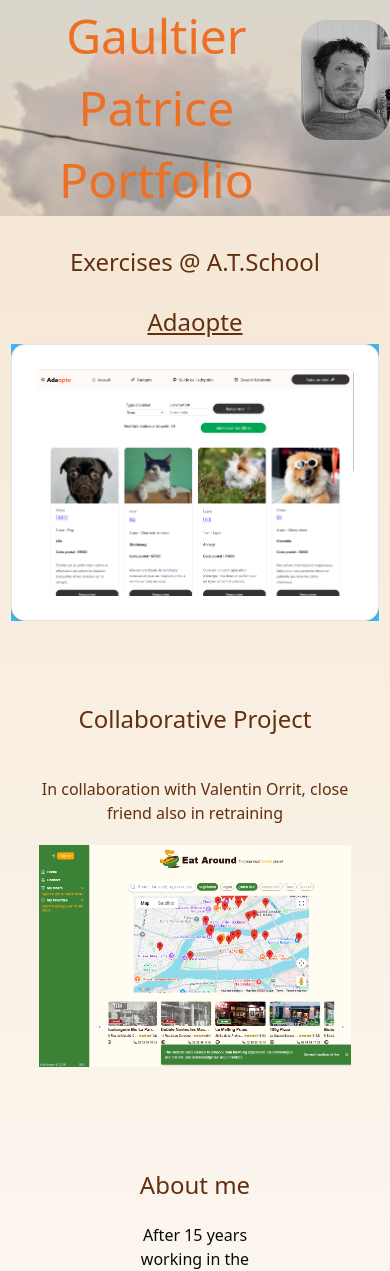
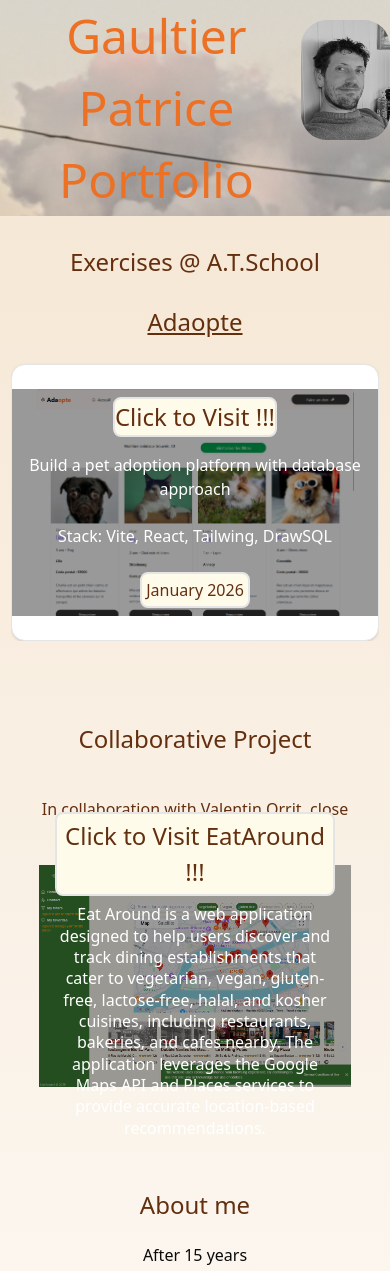
Before and after one commit to gaultierpatrice/portfolioGP, a React (Vite) app: page / in a window 390 px wide. Shown: the top 1271 px of the page. Built offline with nearby package versions, Linux system fonts and the light colour scheme; a web font is replaced by a local one.

Commit message:
fix: made hover text visible on mobile

```diff
--- a/src/components/Exercise.tsx
+++ b/src/components/Exercise.tsx
@@ -13,14 +13,14 @@
     <div id="carousel" className="mt-2 w-full flex flex-col items-center">
       <h2 className="p-5 ">Exercises @ A.T.School</h2>
       <Carousel opts={{ loop: true }} className="">
-        <CarouselContent className="w-sm md:w-md lg:w-lg">
+        <CarouselContent className="w-sm md:w-md lg:w-md">
           {exercises.map((exercise, index) => (
             <CarouselItem key={index}>
-              <h2 className="py-1 underline">{exercise.title}</h2>
+              <h2 className="py-1 underline mb-5">{exercise.title}</h2>
               <a
                 href={exercise.link}
                 target="_blank"
-                className="group relative block bg-sky-500/75"
+                className="group relative block"
               >
                 <Card>
                   <CardContent className="relative flex flex-col items-center w-full">
@@ -28,13 +28,18 @@
                       <img
                         src={exercise.image}
                         alt={`${exercise.title} screenshot`}
-                        className=" rounded  w-full h-auto transition-opacity duration-300 group-hover:opacity-30"
+                        className="rounded w-full h-auto md:transition-opacity md:duration-300 md:group-hover:opacity-30"
                       />
                     )}
 
                     <div
-                      className="absolute inset-0 flex flex-col items-center justify-around text-center
-                opacity-0 group-hover:opacity-100 transition-opacity duration-300 bg-black/60 text-white"
+                      className="
+                            absolute inset-0 flex flex-col items-center justify-around text-center
+                            bg-black/40 text-white
+                            opacity-100 md:opacity-0
+                            md:group-hover:opacity-100
+                            transition-opacity duration-300
+                          "
                     >
                       <h2 className="bg-amber-50 border-2 rounded-md">
                         Click to Visit !!!
--- a/src/components/Project.tsx
+++ b/src/components/Project.tsx
@@ -5,24 +5,30 @@
       <h3 className="p-5">
         In collaboration with Valentin Orrit, close friend also in retraining
       </h3>
-      <div className=" flex flex-col items-center justify-center">
+      <div className="flex flex-col items-center justify-center">
         <a
           target="_blank"
           href="https://eataround.co/"
           className="group relative block max-w-4/5"
         >
           <div className="">
+            {/* Image dims only on desktop hover */}
             <img
               id="imgEA"
               src="../image/screenshots/projets/eataround.png"
               alt="eat-around site screenshot"
-              className="w-full transition-opacity duration-300 group-hover:opacity-30"
+              className="w-full md:transition-opacity md:duration-300 md:group-hover:opacity-30"
             />
 
+            {/* Overlay always visible on mobile, hover effect on desktop */}
             <div
-              className="absolute inset-0 flex flex-col items-center justify-center text-center px-4
-                      opacity-0 group-hover:opacity-100 transition-opacity duration-300
-                      bg-black/60 text-white"
+              className="
+                absolute inset-0 flex flex-col items-center justify-center text-center px-4
+                bg-black/40 text-white
+                opacity-100 md:opacity-0
+                md:group-hover:opacity-100
+                transition-opacity duration-300
+              "
             >
               <h2 className="p-1 bg-amber-50 border-2 rounded-md">
                 Click to Visit EatAround !!!
```
